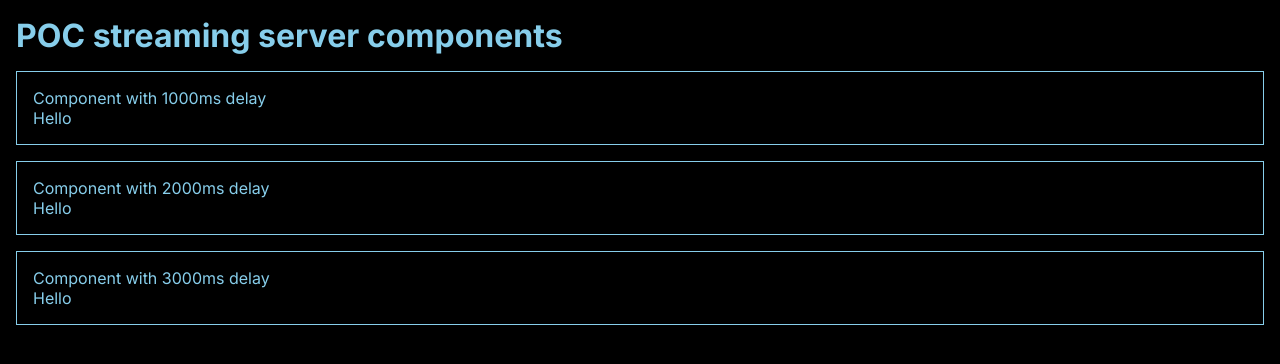
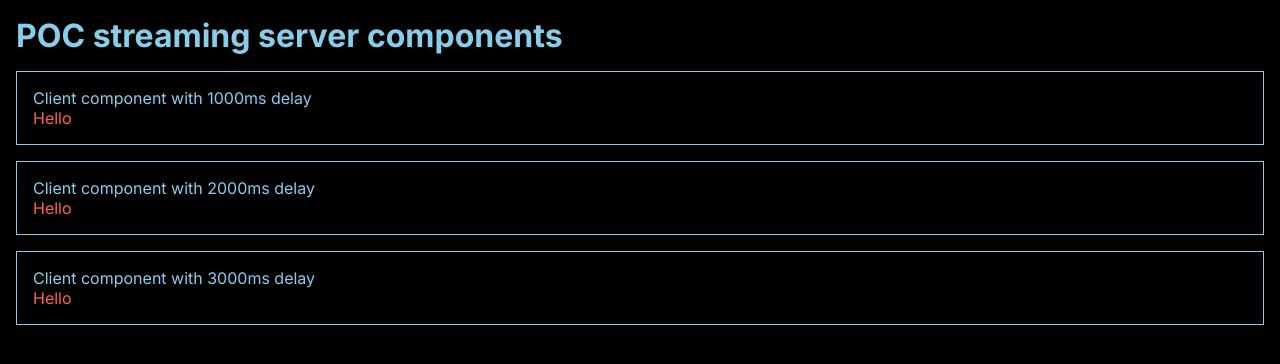
Before and after one commit to bighill/example-next-server-component-streaming, a Next.js app: page / in a window 1280 px wide. Shown: the top 364 px of the page. Built offline with nearby package versions, Linux system fonts and the light colour scheme.

Commit message:
Delayed client components.

```diff
--- a/app/globals.css
+++ b/app/globals.css
@@ -1,6 +1,7 @@
 :root {
   --color-bg: black;
   --color-fg: skyblue;
+  --color---: tomato;
 }
 
 * {
@@ -19,3 +20,7 @@ body {
   margin: 1rem 0;
   border: 1px solid var(--color-fg);
 }
+
+.accent {
+  color: var(--color---);
+}
--- a/client/Delayed.tsx
+++ b/client/Delayed.tsx
@@ -9,8 +9,8 @@ interface Props {
 const Delayed: React.FC<Props> = ({ delay }) => {
   return (
     <div className="box">
-      <p>Component with {delay}ms delay</p>
-      <p>{useData(delay) || "..."}</p>
+      <p>Client component with {delay}ms delay</p>
+      <p className="accent">{useData(delay) || "..."}</p>
     </div>
   );
 };
```
